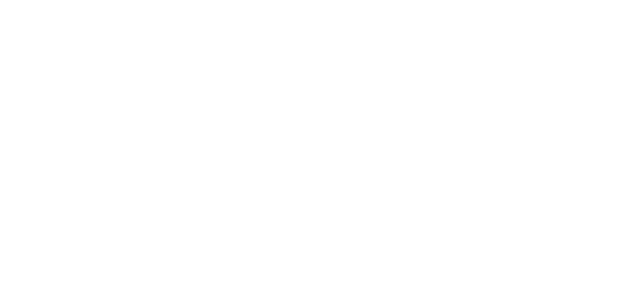
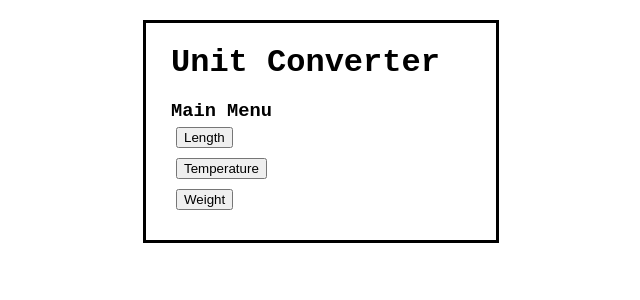
Before and after one commit to LewieJ08/unit_converter_web_app, a Flask app: page / in a window 1280 px wide. Before the commit the part shown is empty. Shown: the top 300 px of the page, without its empty margins (319-959 px from the left). Run offline with Flask 3, Linux system fonts and the light colour scheme.

Commit message:
update index.html

```diff
--- a/unit_converter_web_app/templates/index.html
+++ b/unit_converter_web_app/templates/index.html
@@ -1 +1,25 @@
 <!DOCTYPE html>
+<html>
+    <head>
+        <title> Unit Converter</title>
+        <link rel="stylesheet" href="static/style.css">
+    </head>
+    <body>
+        <div>
+            <h1>Unit Converter</h2>
+            <h3 class="mainMenuSub">Main Menu</h3>
+
+            <form class="lengthForm" action="{{url_for('length')}}">
+                <button class="lengthButton"  type="submit">Length</button>
+            </form>
+
+            <form class="temperatureForm" action="{{url_for('temperature')}}">
+                <button class="temperatureButton" type="sumbit">Temperature</button>
+            </form>
+
+            <form class="weightForm" action="{{url_for('weight')}}">
+                <button class="weightButton" type="submit">Weight</button>
+            </form>
+        </div>
+    </body>
+</html>
```
